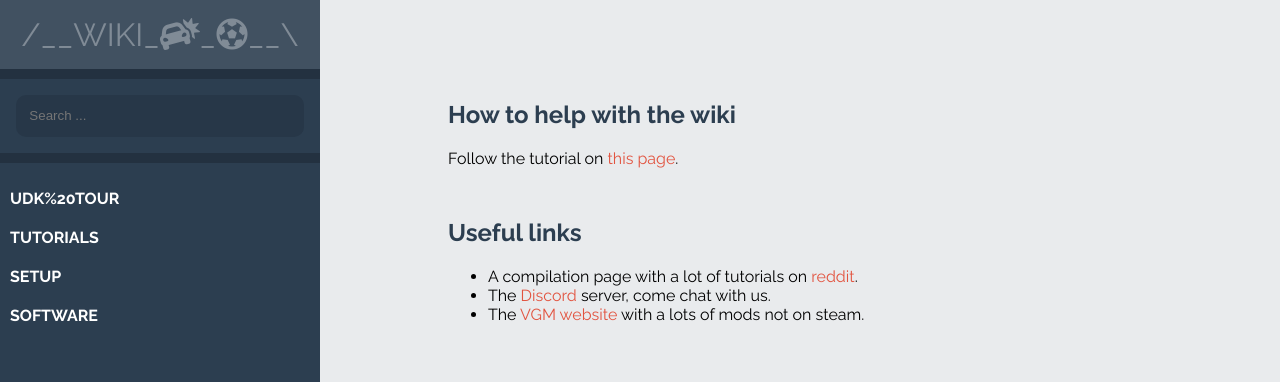
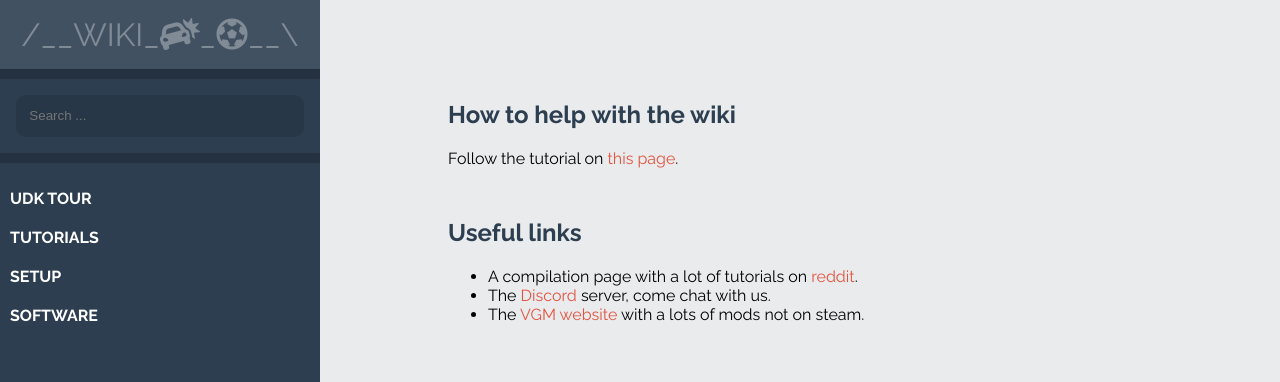
Before and after one commit to rocketleaguemoddingwiki/rocketleaguemoddingwiki.github.io, a Jekyll site: the page built from index.html, in a window 1280 px wide. Shown: the top 382 px of the page. Built offline with Jekyll 4.4.1, drawn with Linux system fonts in a browser that asks for light colours.

Commit message:
title bug when space in it

```diff
--- a/_includes/nav.html
+++ b/_includes/nav.html
@@ -35,7 +35,7 @@
 
 					<li id="{{ isCurrentPage }}" class="js_identifier_menu_item">
 						<a class="menu_item" href="{{ site.baseurl }}{{ p.url | replace: '.md', '.html' }}">
-							<strong>{{ p.title | upcase }} </strong>
+							<strong>{{ p.title | upcase | replace: '_', ' ' }} </strong>
 						</a>
 					</li>
 
@@ -58,7 +58,7 @@
 
 						<li class="js_identifier_category">
 							<a class="menu_item" onclick="changeDisplay(event, 'dropdown_{{ category }}', 'block')">
-								<strong>{{ category | upcase }}</strong>
+								<strong>{{ category | upcase | replace: '_', ' '}}</strong>
 							</a>
 							<ul id="dropdown_{{ category }}" class="dropdown">
 
```
Also changed, not shown: pages/udk_tour/cameras.md (renamed from pages/udk tour/cameras.md).
